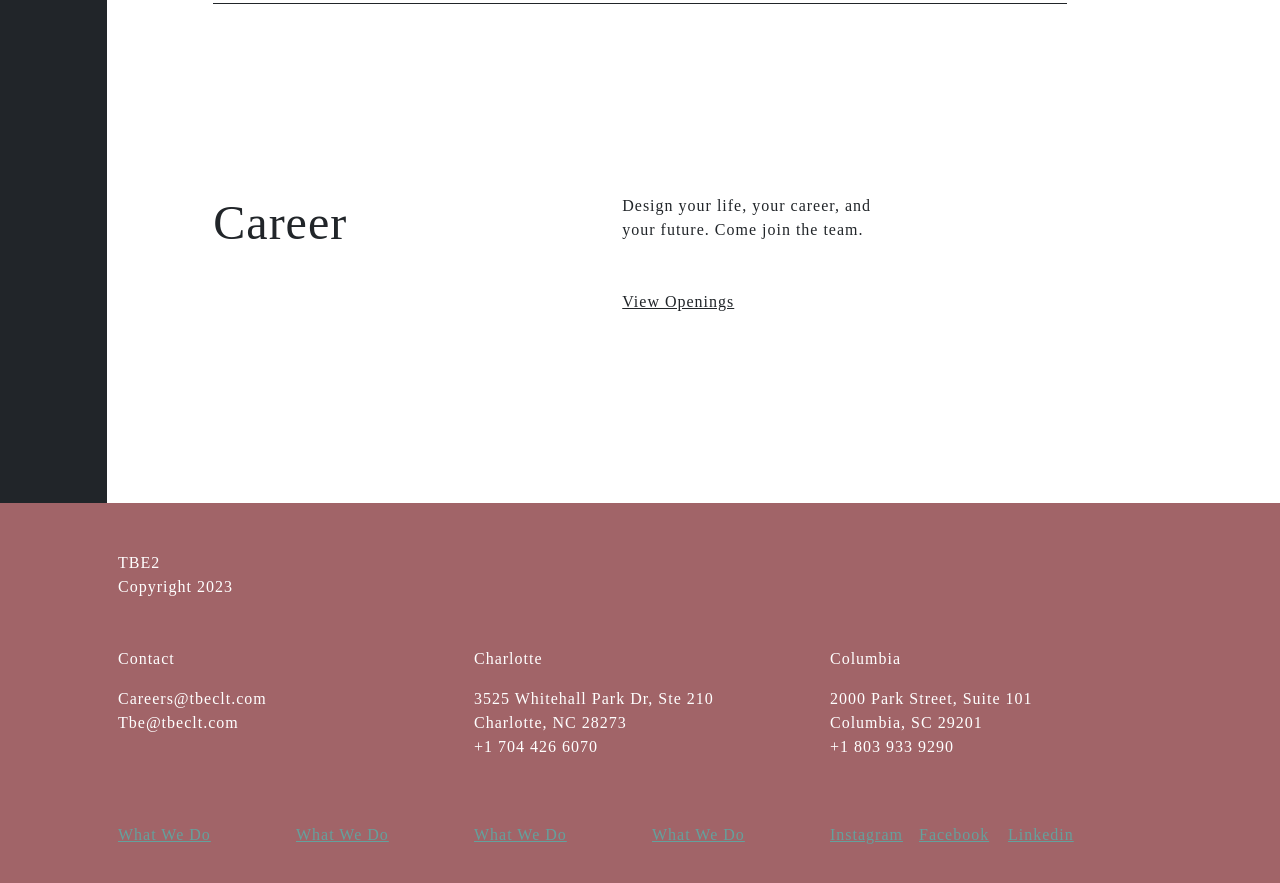
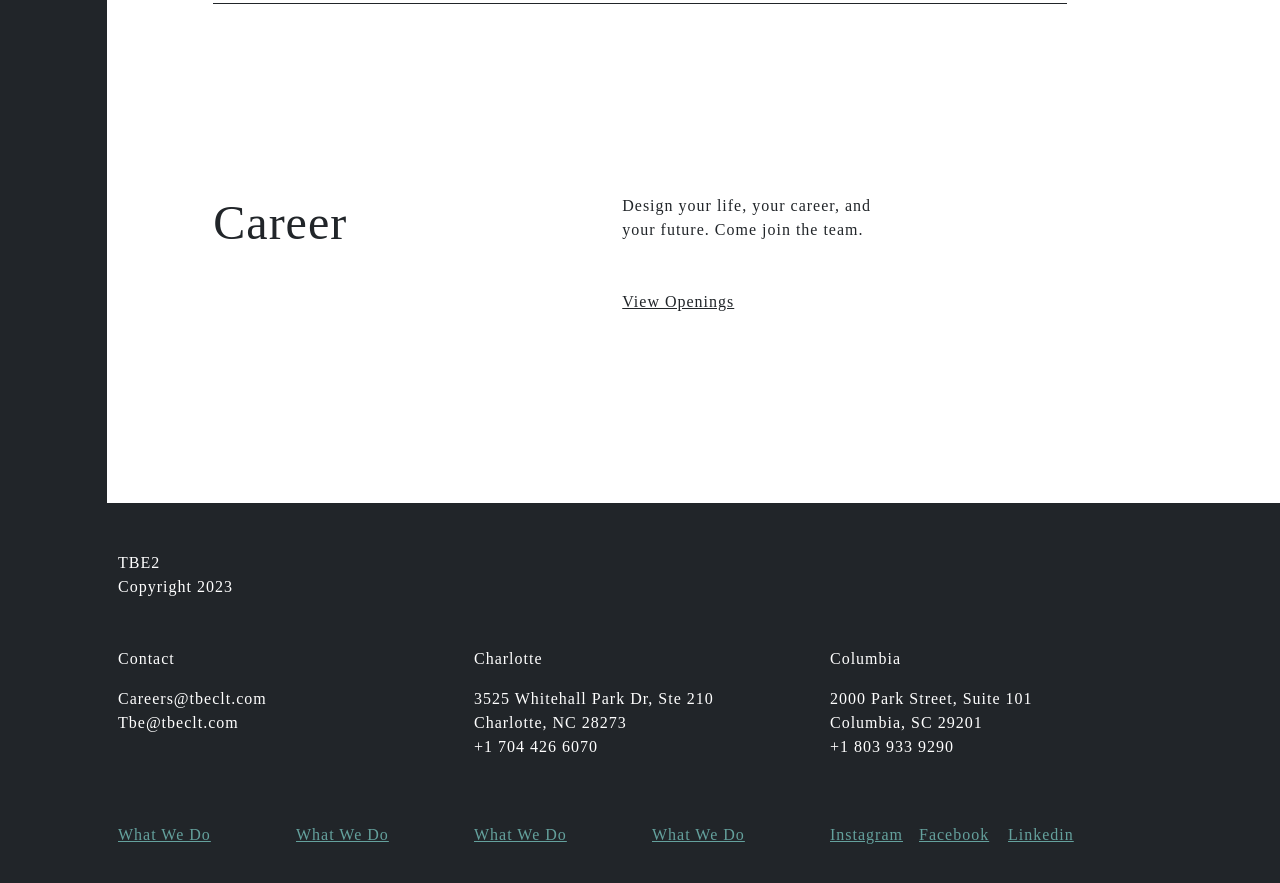
Before and after one commit to tomasimsy/TBE-Web, a plain HTML site: page index2.html in a window 1280 px wide. Shown: the part 2677-3560 px from the top of the page. Drawn offline with nearby package versions, Linux system fonts and the light colour scheme.

Commit message:
Update index2.html

```diff
--- a/index2.html
+++ b/index2.html
@@ -158,7 +158,7 @@
 </section>
 
 <!-- Footer  -->
-<div class="container-fluid footer-section text-white bg-danger py-5">
+<div class="container-fluid footer-section text-white bg-dark py-5">
     <div class="container px-5 px-md-0 px-lg-4">
         <div class="row px-2 px-md-0 px-lg-4">
             <!-- <div class="d-sm-none d-md-none d-lg-block col-lg-2">left side black bar column </div> -->
```
